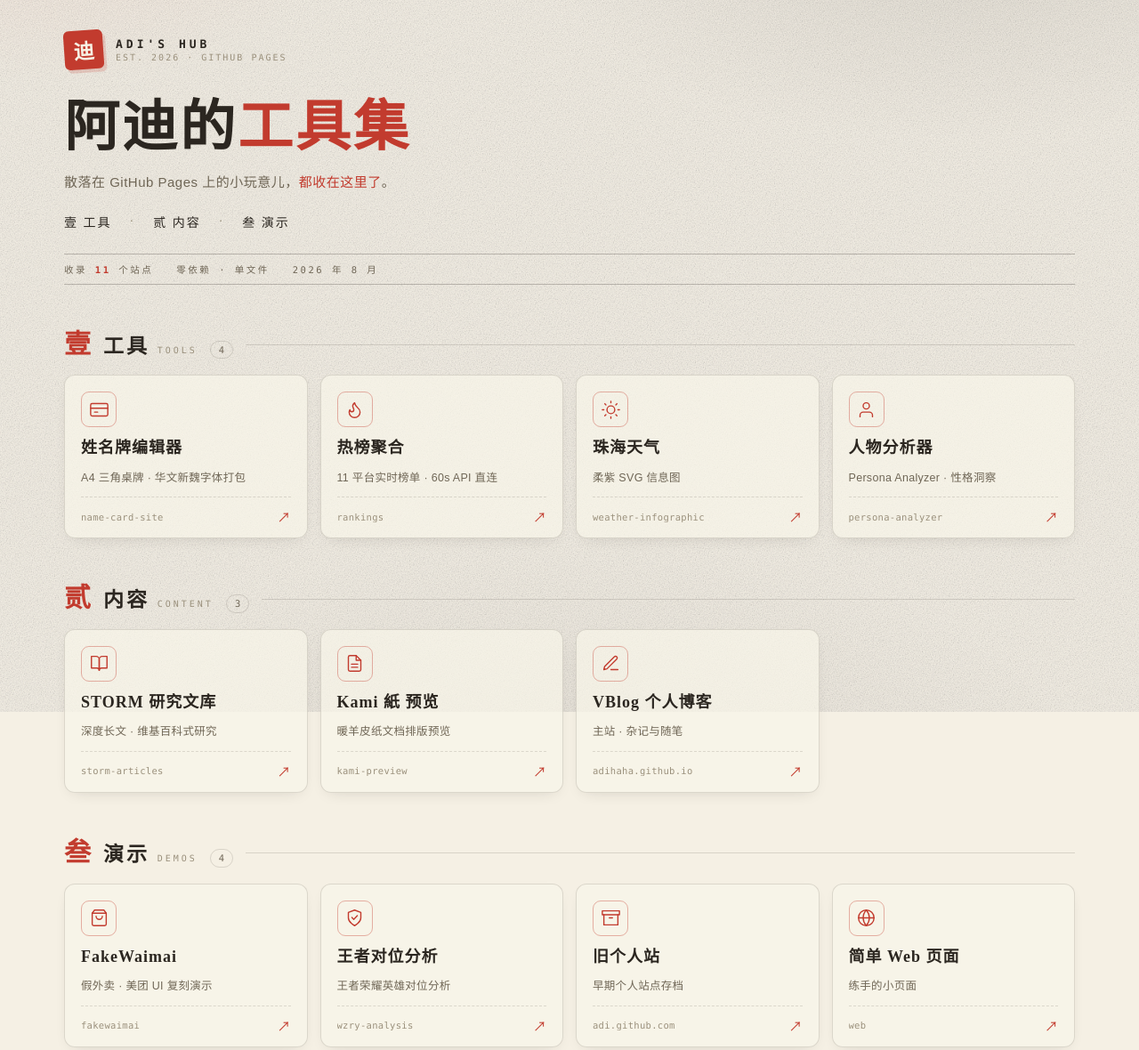
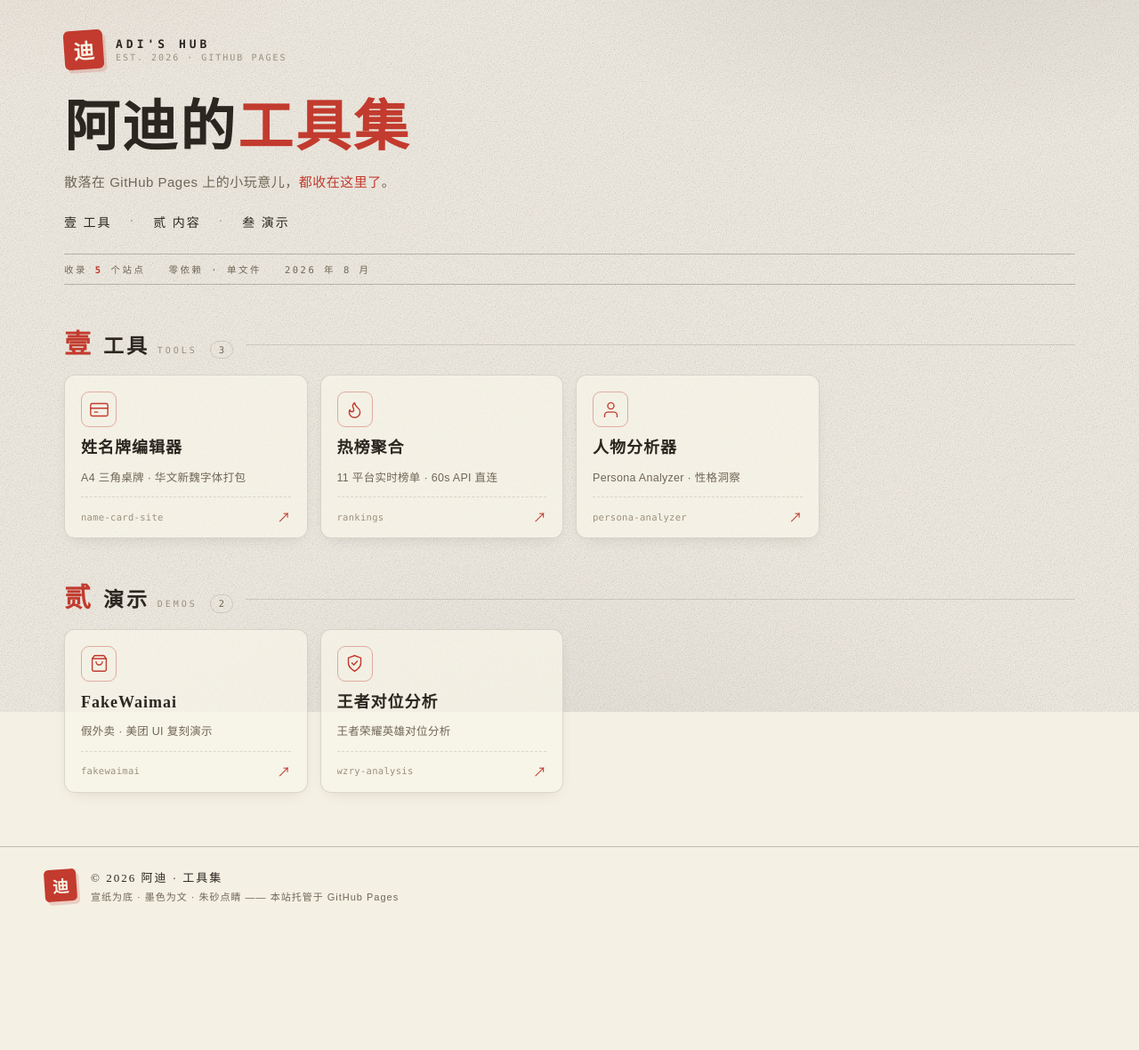
Before and after one commit to adihaha/hub, a plain HTML site: page index.html in a window 1280 px wide. Shown: the top 1180 px of the page at 89% size. After the commit the page ends 1055 px from the top, so only its background shows below. Drawn offline with Linux system fonts and the light colour scheme.

Commit message:
update: 移除6站点(天气/STORM/Kami/VBlog/旧站/web)，保留5个

```diff
--- a/index.html
+++ b/index.html
@@ -4,7 +4,7 @@
 <meta charset="UTF-8">
 <meta name="viewport" content="width=device-width,initial-scale=1,viewport-fit=cover">
 <title>阿迪的工具集 · Adi's Hub</title>
-<meta name="description" content="阿迪的 11 个 GitHub Pages 站点聚合入口：工具、内容与演示">
+<meta name="description" content="阿迪的 5 个 GitHub Pages 站点聚合入口：工具与演示">
 <style>
   :root{
     --paper:   #f5f0e4;   /* 宣纸暖底 */
@@ -212,25 +212,14 @@ const CATS = [
     items:[
       {name:'姓名牌编辑器', desc:'A4 三角桌牌 · 华文新魏字体打包', repo:'name-card-site',    url:'https://adihaha.github.io/name-card-site/',      icon:'card'},
       {name:'热榜聚合',     desc:'11 平台实时榜单 · 60s API 直连', repo:'rankings',          url:'https://adihaha.github.io/rankings/',            icon:'flame'},
-      {name:'珠海天气',     desc:'柔紫 SVG 信息图',               repo:'weather-infographic', url:'https://adihaha.github.io/weather-infographic/',  icon:'sun'},
       {name:'人物分析器',   desc:'Persona Analyzer · 性格洞察',   repo:'persona-analyzer',   url:'https://adihaha.github.io/persona-analyzer/',     icon:'user'}
     ]
   },
   {
-    no:'贰', name:'内容', en:'CONTENT',
-    items:[
-      {name:'STORM 研究文库', desc:'深度长文 · 维基百科式研究', repo:'storm-articles', url:'https://adihaha.github.io/storm-articles/', icon:'book'},
-      {name:'Kami 紙 预览',   desc:'暖羊皮纸文档排版预览',       repo:'kami-preview',   url:'https://adihaha.github.io/kami-preview/',     icon:'file'},
-      {name:'VBlog 个人博客', desc:'主站 · 杂记与随笔',           repo:'adihaha.github.io', url:'https://adihaha.github.io/',                  icon:'pen'}
-    ]
-  },
-  {
-    no:'叁', name:'演示', en:'DEMOS',
+    no:'贰', name:'演示', en:'DEMOS',
     items:[
       {name:'FakeWaimai',     desc:'假外卖 · 美团 UI 复刻演示', repo:'fakewaimai',     url:'https://adihaha.github.io/fakewaimai/',            icon:'bag'},
-      {name:'王者对位分析',   desc:'王者荣耀英雄对位分析',       repo:'wzry-analysis',  url:'https://adihaha.github.io/wzry-analysis/',        icon:'shield'},
-      {name:'旧个人站',       desc:'早期个人站点存档',           repo:'adi.github.com', url:'https://adihaha.github.io/adi.github.com/',       icon:'archive'},
-      {name:'简单 Web 页面',  desc:'练手的小页面',               repo:'web',            url:'https://adihaha.github.io/web/',                  icon:'globe'}
+      {name:'王者对位分析',   desc:'王者荣耀英雄对位分析',       repo:'wzry-analysis',  url:'https://adihaha.github.io/wzry-analysis/',        icon:'shield'}
     ]
   }
 ];
```
